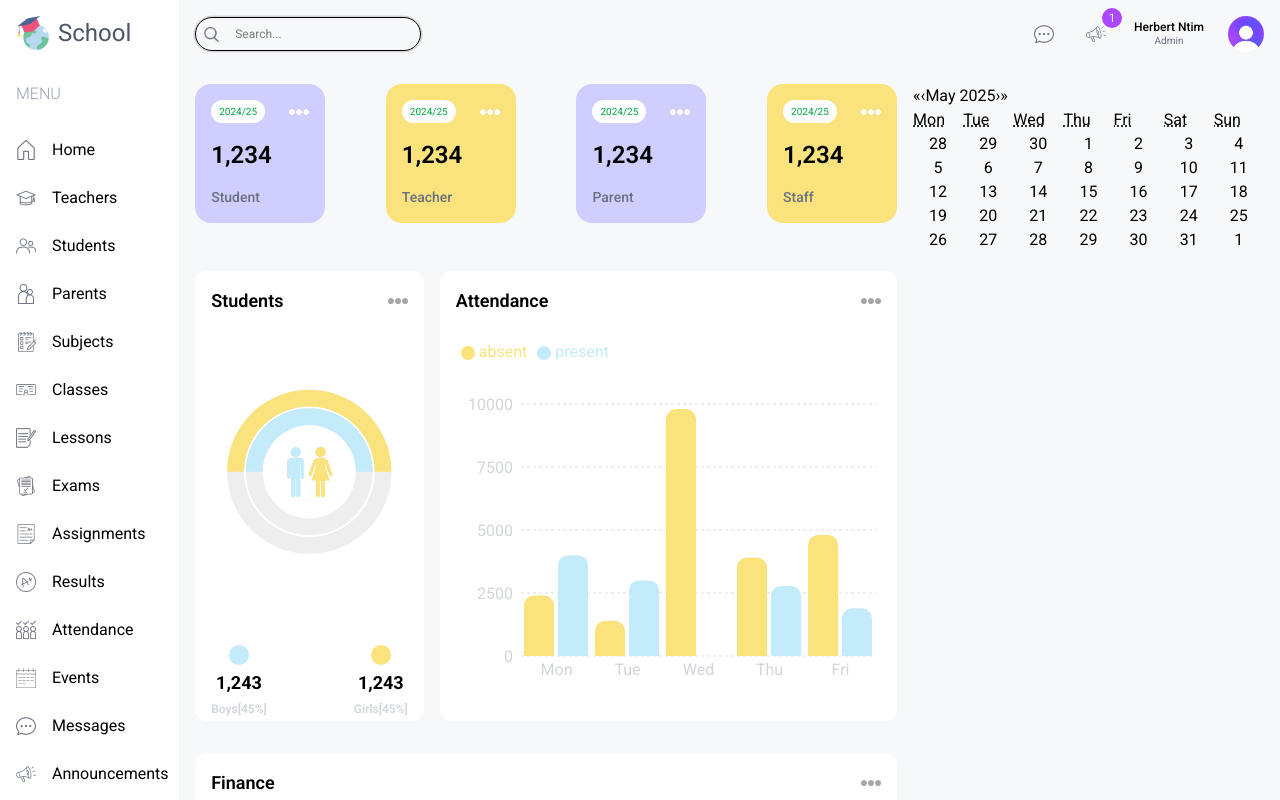
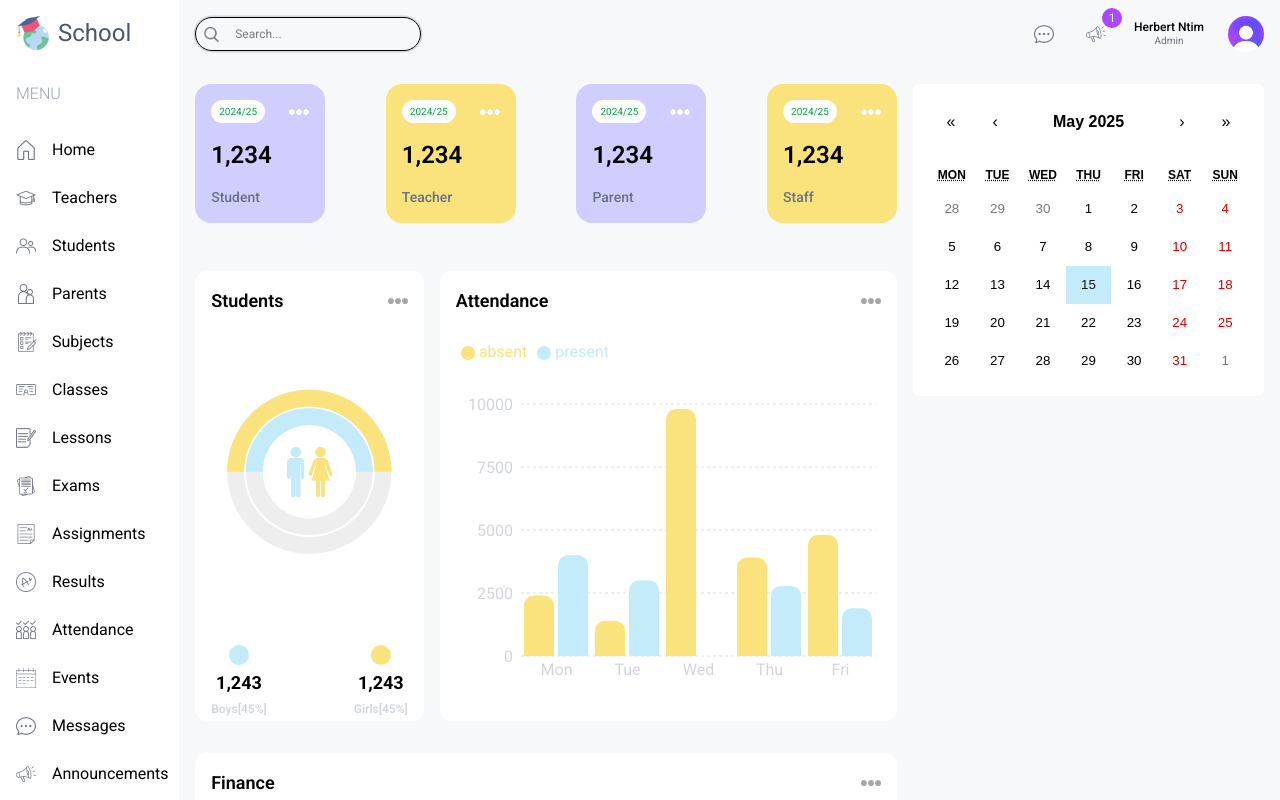
Before and after one commit to HerbertNtim/school-management, a Next.js app: page /admin in a window 1280 px wide. Shown: the top 800 px of the page. Built offline with nearby package versions, Linux system fonts and the light colour scheme.

Commit message:
dev: calendar

```diff
--- a/src/app/globals.css
+++ b/src/app/globals.css
@@ -37,3 +37,19 @@
   color: var(--foreground);
   font-family: Arial, Helvetica, sans-serif;
 } */
+
+
+.react-calendar {
+  width: 100% !important;
+  font: 'inter', sans-serif!important;
+  border: none !important;
+}
+
+.react-calendar__navigation__label__labelText {
+  font-weight: 600 !important;
+}
+
+.react-calendar__tile--active {
+  background-color: #C3EBFA !important;
+  color: #171717 !important;
+}
--- a/src/components/EventCalendar.tsx
+++ b/src/components/EventCalendar.tsx
@@ -1,15 +1,39 @@
+import { title } from 'process';
 import { useState } from 'react';
 import Calendar from 'react-calendar';
+import 'react-calendar/dist/Calendar.css';
 
 type ValuePiece = Date | null;
 
 type Value = ValuePiece | [ValuePiece, ValuePiece];
 
+// Temporary
+const events = [
+  {
+    id: 1,
+    title: 'Event 1',
+    time: "12:00 PM -  2:00 PM",
+    description: "This is a description of event 1",
+  },
+  {
+    id: 2,
+    title: 'Event 2',
+    time: "3:00 PM - 4:00 PM",
+    description: "This is a description of event 2",
+  },
+  {
+    id: 3,
+    title: 'Event 3',
+    time: "5:00 PM - 6:00 PM",
+    description: "This is a description of event 3",
+  },
+]
+
 const EventCalendar = () => {
   const [value, onChange] = useState<Value>(new Date());
 
   return (
-    <div><Calendar onChange={onChange} value={value} /></div>
+    <div className='bg-white p-4 rounded-md'><Calendar onChange={onChange} value={value} /></div>
   )
 }
 
```
